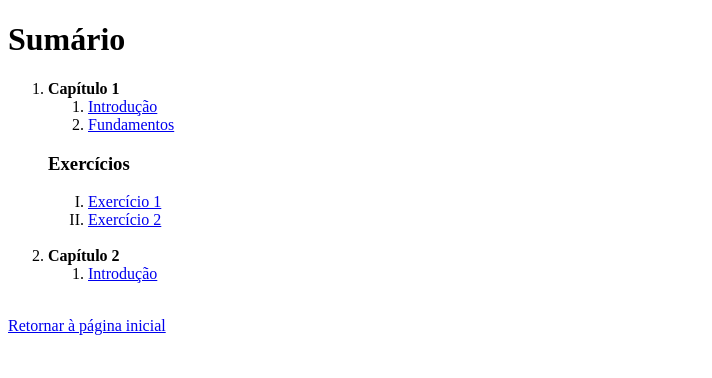
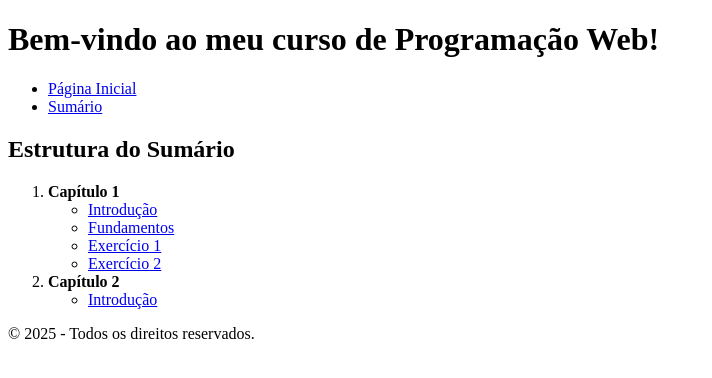
Before and after one commit to iago201/ExerciciosHTML, a plain HTML site: page curso/index.html in a window 1280 px wide. Shown: the whole page, without its empty margins (0-712 px from the left). Drawn offline with Linux system fonts and the light colour scheme.

Commit message:
Update index.html

```diff
--- a/curso/index.html
+++ b/curso/index.html
@@ -1,40 +1,48 @@
 <!DOCTYPE html>
-<html lang="pt-BR">
+<html lang="pt-br">
 <head>
     <meta charset="UTF-8">
-    <title>Sumário</title>
+    <meta name="viewport" content="width=device-width, initial-scale=1.0">
+    <meta http-equiv="X-UA-Compatible" content="ie=edge">
+    <title>Sumário - Exercícios de Programação Web</title>
+    <link rel="stylesheet" href="style.css"> <!-- Link para o seu arquivo CSS, se houver -->
 </head>
 <body>
+    <header>
+        <h1>Bem-vindo ao meu curso de Programação Web!</h1>
+        <nav>
+            <ul>
+                <li><a href="home.html">Página Inicial</a></li>
+                <li><a href="sumario.html">Sumário</a></li>
+            </ul>
+        </nav>
+    </header>
 
-    <h1>Sumário</h1>
-
+    <main>
+        <section id="sumario">
+            <h2>Estrutura do Sumário</h2>
             <ol>
-        <!-- Capítulo 1 -->
-        <li><strong>Capítulo 1</strong>
-            <ol>
+                <li>
+                    <strong>Capítulo 1</strong>
+                    <ul>
                         <li><a href="capitulo1/introducao.html">Introdução</a></li>
                         <li><a href="capitulo1/fundamentos.html">Fundamentos</a></li>
-            </ol>
-
-            <h3>Exercícios</h3>
-            <ol type="I">
                         <li><a href="capitulo1/exercicios/ex1.html">Exercício 1</a></li>
                         <li><a href="capitulo1/exercicios/ex2.html">Exercício 2</a></li>
-            </ol>
+                    </ul>
                 </li>
-
-        <br>
-
-        <!-- Capítulo 2 -->
-        <li><strong>Capítulo 2</strong>
-            <ol>
+                <li>
+                    <strong>Capítulo 2</strong>
+                    <ul>
                         <li><a href="capitulo2/introducao.html">Introdução</a></li>
-            </ol>
+                    </ul>
                 </li>
             </ol>
+        </section>
+    </main>
 
-    <br>
-    <a href="home.html">Retornar à página inicial</a>
-
+    <footer>
+        <p>&copy; 2025 - Todos os direitos reservados.</p>
+    </footer>
 </body>
 </html>
```
Lines whose indentation alone changed are shown as unchanged.
